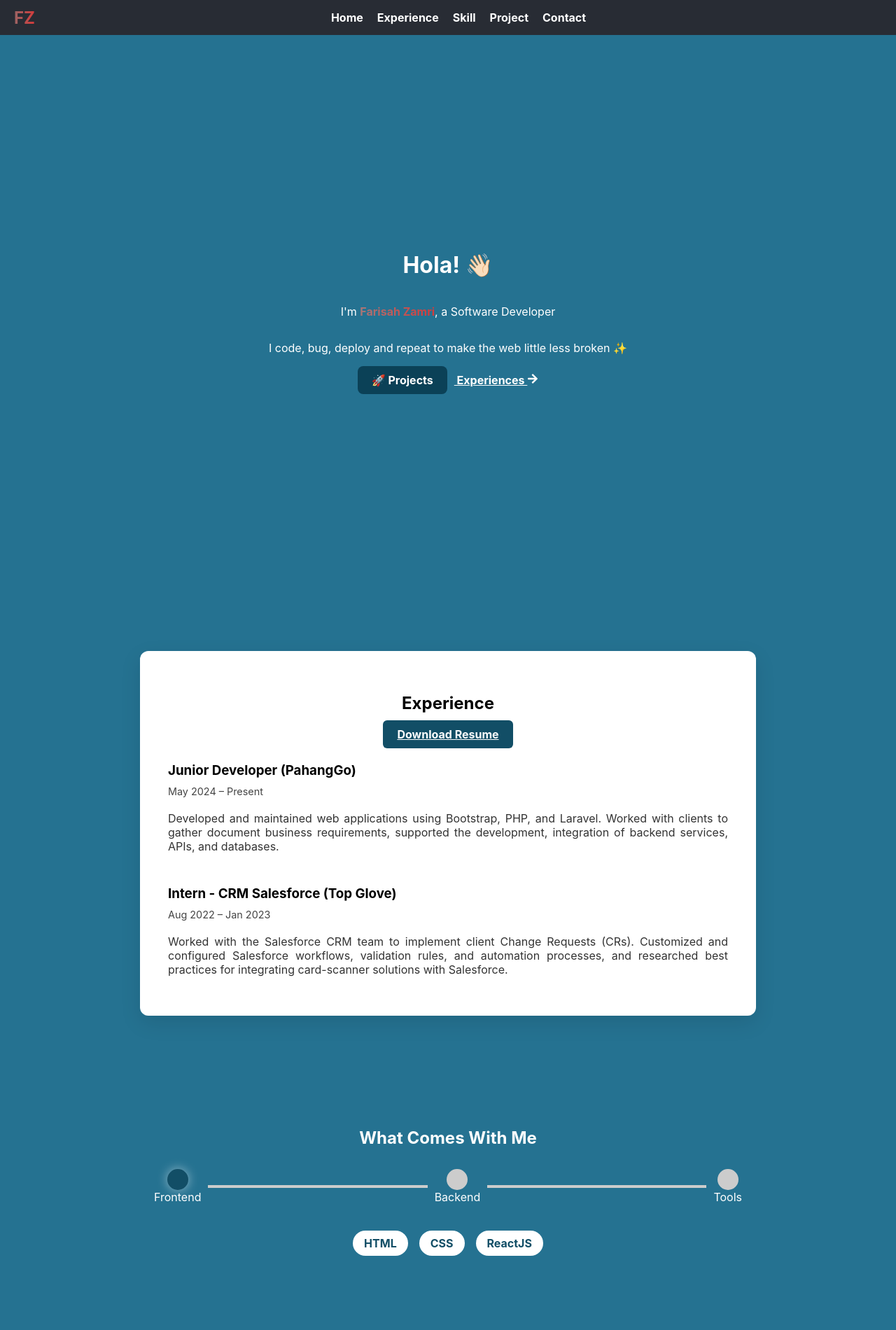
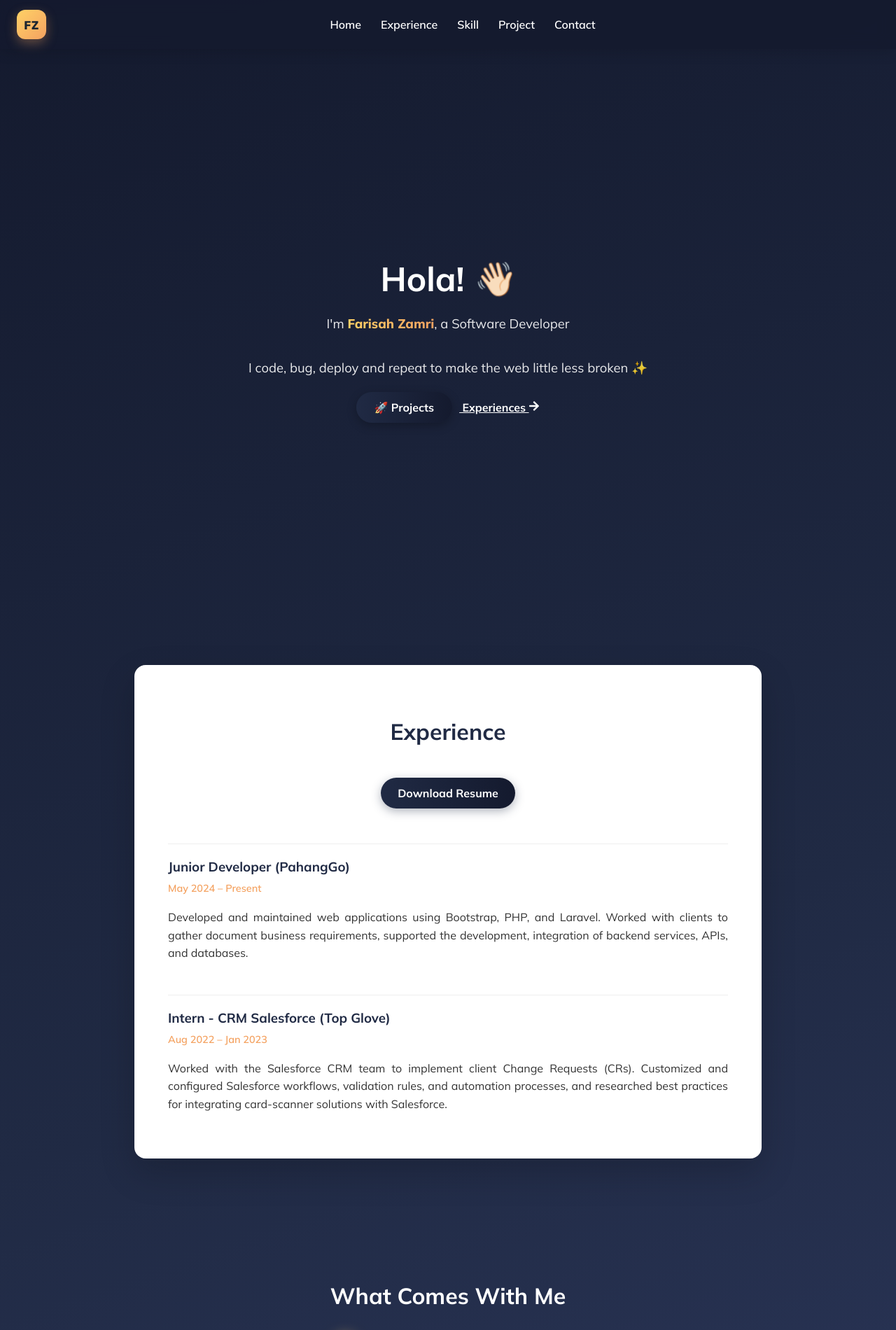
Before and after one commit to MzHaIla/Portfolio, a React (Create React App) app: page / in a window 1280 px wide. Shown: the top 1900 px of the page at 70% size. Built offline with nearby package versions, Linux system fonts and the light colour scheme.

Commit message:
Update overall theme

```diff
--- a/public/index.html
+++ b/public/index.html
@@ -10,6 +10,12 @@
       content="Welcome to see my portfolio!"
     />
     <link rel="apple-touch-icon" href="%PUBLIC_URL%/logo192.png" />
+    <link rel="preconnect" href="https://fonts.googleapis.com" />
+    <link rel="preconnect" href="https://fonts.gstatic.com" crossorigin />
+    <link
+      href="https://fonts.googleapis.com/css2?family=Mulish:ital,wght@0,200..1000;1,200..1000&display=swap"
+      rel="stylesheet"
+    />
     <!--
       manifest.json provides metadata used when your web app is installed on a
       user's mobile device or desktop. See https://developers.google.com/web/fundamentals/web-app-manifest/
--- a/src/App.js
+++ b/src/App.js
@@ -3,10 +3,88 @@ import { FaArrowRight } from "react-icons/fa";
 import SkillsSection from "./Skills";
 import ProjectsSection from "./Project";
 import ContactsSection from "./Contact";
-import { useEffect } from "react";
+import { useEffect, useRef, useState } from "react";
 import './css/App.css';
 
 function App() {
+    const [isLogoBreaking, setIsLogoBreaking] = useState(false);
+    const [rocket, setRocket] = useState(null);
+    const [isProjectsLaunching, setIsProjectsLaunching] = useState(false);
+    const appRef = useRef(null);
+    const rocketIconRef = useRef(null);
+
+    const handleLogoClick = (e) => {
+        e.preventDefault();
+        setIsLogoBreaking(true);
+        window.scrollTo({ top: 0, behavior: "smooth" });
+        setTimeout(() => setIsLogoBreaking(false), 600);
+    };
+
+    const smoothScrollTo = (targetY, duration) => {
+        const startY = window.scrollY;
+        const diff = targetY - startY;
+        const startTime = performance.now();
+
+        const easeInOutCubic = (t) =>
+            t < 0.5 ? 4 * t * t * t : 1 - Math.pow(-2 * t + 2, 3) / 2;
+
+        const step = (now) => {
+            const progress = Math.min((now - startTime) / duration, 1);
+            window.scrollTo(0, startY + diff * easeInOutCubic(progress));
+            if (progress < 1) requestAnimationFrame(step);
+        };
+
+        requestAnimationFrame(step);
+    };
+
+    const handleNavClick = (id) => (e) => {
+        e.preventDefault();
+        const targetEl = document.getElementById(id);
+        if (!targetEl) return;
+
+        const headerOffset = 90;
+        const targetY = window.scrollY + targetEl.getBoundingClientRect().top - headerOffset;
+        smoothScrollTo(targetY, 900);
+    };
+
+    const handleProjectsClick = () => {
+        const FLIGHT_DURATION = 1600;
+        const appEl = appRef.current;
+        const iconEl = rocketIconRef.current;
+        const targetEl = document.getElementById("project");
+        if (!appEl || !iconEl || !targetEl) return;
+
+        const appRect = appEl.getBoundingClientRect();
+        const iconRect = iconEl.getBoundingClientRect();
+        const targetRect = targetEl.getBoundingClientRect();
+
+        const start = {
+            top: iconRect.top - appRect.top,
+            left: iconRect.left - appRect.left,
+        };
+        const end = {
+            top: targetRect.top - appRect.top + 30,
+            left: targetRect.left - appRect.left + targetRect.width / 2 - 14,
+        };
+
+        setIsProjectsLaunching(true);
+        setRocket({ ...start, flying: false });
+
+        const headerOffset = 90;
+        smoothScrollTo(window.scrollY + targetRect.top - headerOffset, FLIGHT_DURATION);
+
+        requestAnimationFrame(() => {
+            requestAnimationFrame(() => {
+                setRocket({ ...end, flying: true });
+            });
+        });
+
+        setTimeout(() => {
+            setRocket(null);
+            setIsProjectsLaunching(false);
+        }, FLIGHT_DURATION + 150);
+    };
+
     useEffect(() => {
         const observer = new IntersectionObserver(
         (entries) => {
@@ -26,24 +104,47 @@ function App() {
     }, []);
 
     return (
-        <div className="App">
-            <header className="headbar">
-                <a href="#home">FZ</a>
+        <div className="App" ref={appRef}>
+            {rocket && (
+                <span
+                    className={`flying-rocket ${rocket.flying ? "flying" : ""}`}
+                    style={{ top: rocket.top, left: rocket.left }}
+                >
+                    🚀
+                </span>
+            )}
+
+            <header className="headbar" id="home">
+                <a
+                    href="#home"
+                    className={`logo-badge ${isLogoBreaking ? "breaking" : ""}`}
+                    onClick={handleLogoClick}
+                >
+                    <span className="logo-half logo-half-left">F</span>
+                    <span className="logo-half logo-half-right">Z</span>
+                </a>
                 <nav className="headbar-nav">
-                    <a href="#home">Home</a>
-                    <a href="#experience">Experience</a>
-                    <a href="#skill">Skill</a>
-                    <a href="#project">Project</a>
-                    <a href="#contact">Contact</a>
+                    <a href="#home" onClick={handleLogoClick}>Home</a>
+                    <a href="#experience" onClick={handleNavClick("experience")}>Experience</a>
+                    <a href="#skill" onClick={handleNavClick("skill")}>Skill</a>
+                    <a href="#project" onClick={handleNavClick("project")}>Project</a>
+                    <a href="#contact" onClick={handleNavClick("contact")}>Contact</a>
                 </nav>
             </header>
 
             <main className="App-content">
-                <h1 className="fade-up">Hola! 👋🏻</h1>
+                <h1 className="fade-up">Hola! <span className="wave-hand">👋🏻</span></h1>
                 <p className="fade-up">I'm <span className="gradient-name">Farisah Zamri</span>, a Software Developer</p>
                 <p className="fade-up">I code, bug, deploy and repeat to make the web little less broken ✨</p>
                 <div className="fade-up">
-                    <a className="button" href="#project" style={{ marginRight: '10px' }}>🚀 Projects</a>
+                    <button
+                        type="button"
+                        className={`button ${isProjectsLaunching ? "launching" : ""}`}
+                        style={{ marginRight: '10px' }}
+                        onClick={handleProjectsClick}
+                    >
+                        <span className="rocket-icon" ref={rocketIconRef}>🚀</span> Projects
+                    </button>
                     <a href="#experience"><b> Experiences </b><FaArrowRight /></a>
                 </div>
                 {/* <div className="bottom-gradient"></div> */}
--- a/src/css/App.css
+++ b/src/css/App.css
@@ -1,38 +1,110 @@
 .App {
   text-align: center;
-  background-color: #257291;
+  background: linear-gradient(160deg, #141a2e 0%, #202a44 45%, #34406b 100%);
   display: flex;
   flex-direction: column;
   position: relative;
+  font-family: 'Mulish', sans-serif;
 }
 
 html, body {
-  overflow-x: hidden;
+  overflow-x: clip;
   width: 100%;
 }
 
 /* Headbar section */
 
 .headbar {
+  position: -webkit-sticky;
   position: sticky;
   top: 0;
   z-index: 1000;
-  background-color: #282c34;
-  padding: 10px 20px;
+  background-color: rgba(20, 26, 46, 0.85);
+  backdrop-filter: blur(10px);
+  -webkit-backdrop-filter: blur(10px);
+  padding: 14px 24px;
   display: flex;
   align-items: center;
   justify-content: space-between;
+  box-shadow: 0 2px 20px rgba(0, 0, 0, 0.15);
 }
 
-.headbar > a {
-  font-weight: bold;
-  font-size: 1.5rem;
+.logo-badge {
+  display: inline-flex;
+  align-items: center;
+  justify-content: center;
+  width: 42px;
+  height: 42px;
+  border-radius: 12px;
+  background: linear-gradient(135deg, #ffd166, #f4a261);
+  color: #1c2530;
+  font-weight: 900;
+  font-size: 1.05rem;
+  letter-spacing: 0.5px;
   text-decoration: none;
+  box-shadow: 0 6px 16px rgba(244, 162, 97, 0.35);
+  transition: transform 0.25s ease, box-shadow 0.25s ease;
+}
 
-  background: linear-gradient(90deg, #9b6565, #d53a3a);
-  -webkit-background-clip: text;
-  -webkit-text-fill-color: transparent;
-  background-clip: text;
+.logo-badge:hover {
+  transform: translateY(-2px) rotate(-4deg);
+  box-shadow: 0 10px 22px rgba(244, 162, 97, 0.45);
+}
+
+.logo-half {
+  display: inline-block;
+}
+
+.logo-badge.breaking {
+  animation: badgeFlash 0.6s ease;
+}
+
+.logo-badge.breaking .logo-half-left {
+  animation: breakLeft 0.6s ease forwards;
+}
+
+.logo-badge.breaking .logo-half-right {
+  animation: breakRight 0.6s ease forwards;
+}
+
+@keyframes badgeFlash {
+  0% {
+    box-shadow: 0 6px 16px rgba(244, 162, 97, 0.35);
+  }
+  25% {
+    box-shadow: 0 0 32px rgba(255, 209, 102, 0.95);
+  }
+  100% {
+    box-shadow: 0 6px 16px rgba(244, 162, 97, 0.35);
+  }
+}
+
+@keyframes breakLeft {
+  0% {
+    transform: translate(0, 0) rotate(0deg);
+    opacity: 1;
+  }
+  20% {
+    transform: translate(-2px, 1px) rotate(-8deg);
+  }
+  100% {
+    transform: translate(-24px, 22px) rotate(-40deg);
+    opacity: 0;
+  }
+}
+
+@keyframes breakRight {
+  0% {
+    transform: translate(0, 0) rotate(0deg);
+    opacity: 1;
+  }
+  20% {
+    transform: translate(2px, -1px) rotate(8deg);
+  }
+  100% {
+    transform: translate(24px, -22px) rotate(40deg);
+    opacity: 0;
+  }
 }
 
 .headbar-nav {
@@ -47,18 +119,35 @@ html, body {
 
 .headbar-nav a {
   color: white;
-  margin: 5px 10px;
+  margin: 5px 14px;
   text-decoration: none;
-  font-weight: bold;
+  font-weight: 600;
   white-space: nowrap;
+  position: relative;
+  transition: color 0.2s ease;
 }
 
 .headbar-logo {
   height: 40px;
 }
 
+.headbar-nav a::after {
+  content: '';
+  position: absolute;
+  left: 0;
+  bottom: -4px;
+  width: 0;
+  height: 2px;
+  background: #f4a261;
+  transition: width 0.25s ease;
+}
+
 .headbar-nav a:hover {
-  text-decoration: underline;
+  color: #ffd166;
+}
+
+.headbar-nav a:hover::after {
+  width: 100%;
 }
 
 @media (max-width: 600px) {
@@ -75,6 +164,44 @@ html, body {
   display: flex;
   flex-direction: column;
   justify-content: center;
+  gap: 4px;
+}
+
+.App-content h1 {
+  font-size: 3rem;
+  margin-bottom: 0;
+}
+
+.wave-hand {
+  display: inline-block;
+  transform-origin: 70% 70%;
+  animation: wave 2.4s ease-in-out infinite;
+}
+
+@keyframes wave {
+  0%, 60%, 100% {
+    transform: rotate(0deg);
+  }
+  10% {
+    transform: rotate(16deg);
+  }
+  20% {
+    transform: rotate(-10deg);
+  }
+  30% {
+    transform: rotate(16deg);
+  }
+  40% {
+    transform: rotate(-6deg);
+  }
+  50% {
+    transform: rotate(10deg);
+  }
+}
+
+.App-content p {
+  font-size: 1.15rem;
+  color: rgba(255, 255, 255, 0.9);
 }
 
 p, h1, a {
@@ -83,24 +210,52 @@ p, h1, a {
 
 .button {
   display: inline-block;
-  padding: 10px 20px;
-  background: #0B4157;
+  padding: 12px 26px;
+  background: linear-gradient(90deg, #202a44, #141a2e);
   color: white;
-  font-weight: bold;
-  border-radius: 8px;
+  font-weight: 700;
+  border-radius: 30px;
   text-decoration: none;
+  box-shadow: 0 4px 14px rgba(0, 0, 0, 0.25);
   transition: transform 0.2s ease, box-shadow 0.2s ease;
+  border: none;
+  cursor: pointer;
+  font-family: inherit;
+  font-size: 1rem;
 }
 
 .button:hover {
-  transform: translateY(-2px);
-  box-shadow: 0 4px 12px rgba(0,0,0,0.2);
+  transform: translateY(-3px);
+  box-shadow: 0 8px 20px rgba(0, 0, 0, 0.3);
+}
+
+.rocket-icon {
+  display: inline-block;
+  transition: opacity 0.15s ease;
+}
+
+.button.launching .rocket-icon {
+  opacity: 0;
+}
+
+.flying-rocket {
+  position: absolute;
+  font-size: 1.4rem;
+  z-index: 2000;
+  pointer-events: none;
+  transform: rotate(0deg) scale(1);
+  transition: top 1.6s cubic-bezier(0.3, 0.6, 0.4, 1),
+    left 1.6s cubic-bezier(0.3, 0.6, 0.4, 1), transform 1.6s ease;
+}
+
+.flying-rocket.flying {
+  transform: rotate(100deg) scale(1.3);
 }
 
 .gradient-name {
-  font-weight: bold;
+  font-weight: 800;
 
-  background: linear-gradient(90deg, #a97777, #d53a3a);
+  background: linear-gradient(90deg, #ffd166, #f4a261);
   -webkit-background-clip: text;
   -webkit-text-fill-color: transparent;
   background-clip: text; /* fallback */
@@ -143,34 +298,43 @@ p, h1, a {
   padding: 80px 20px;
   display: flex;
   justify-content: center;
-  background-color: #257291; /* same bg as App */
 }
 
 /* White card container */
 .experience-card {
   background: white;
-  border-radius: 12px;
-  padding: 40px;
+  border-radius: 16px;
+  padding: 48px;
   max-width: 800px;
   width: 100%;
-  box-shadow: 0 10px 30px rgba(0,0,0,0.1);
+  box-shadow: 0 20px 50px rgba(0, 0, 0, 0.18);
   text-align: center;
+}
+
+.experience-card h2 {
+  font-size: 2rem;
+  color: #202a44;
 }
 
 /* Resume Button */
 .resume-btn {
+  display: inline-block;
   margin: 20px 0;
-  padding: 10px 20px;
+  padding: 12px 24px;
   border: none;
-  background: #124e66;
+  background: linear-gradient(90deg, #202a44, #141a2e);
   color: white;
-  border-radius: 6px;
+  border-radius: 30px;
   cursor: pointer;
-  font-weight: bold;
+  font-weight: 700;
+  text-decoration: none;
+  box-shadow: 0 4px 14px rgba(32, 42, 68, 0.35);
+  transition: transform 0.2s ease, box-shadow 0.2s ease;
 }
 
 .resume-btn:hover {
-  background: #0d3b4f;
+  transform: translateY(-3px);
+  box-shadow: 0 8px 20px rgba(32, 42, 68, 0.4);
 }
 
 /* Experience Items */
@@ -180,32 +344,36 @@ p, h1, a {
   display: flex;
   flex-direction: column;
   gap: 10px;
+  padding-top: 20px;
+  border-top: 1px solid #eee;
 }
 
 .experience-item h3 {
   margin: 0;
-  font-weight: bold;
+  font-weight: 700;
+  color: #202a44;
 }
 
 .experience-item span {
   float: right;
   font-size: 0.9rem;
-  color: #444;
+  color: #f4a261;
+  font-weight: 600;
 }
 
 .experience-item p {
   margin-top: 10px;
   color: #333;
   text-align: justify;
+  line-height: 1.6;
 }
 
 /* Footer */
 .footer {
-  background-color: #124e66;
+  background-color: #141a2e;
   color: white;
-  padding: 20px;
+  padding: 30px 20px;
   text-align: center;
-  margin-top: 40px;
 }
 
 .footer-content {
@@ -223,7 +391,7 @@ p, h1, a {
 }
 
 .footer-links a:hover {
-  color: white;
+  color: #ffd166;
 }
 
 .projects-container {
--- a/src/css/Skills.css
+++ b/src/css/Skills.css
@@ -1,23 +1,27 @@
 .skills-section {
-  padding: 60px 20px;
+  padding: 70px 20px;
   text-align: center;
-  background-color: #257291;
   color: white;
   margin-inline: 200px;
+}
+
+.skills-section h2 {
+  font-size: 2rem;
+  margin-bottom: 10px;
 }
 
 .skills-timeline {
   display: flex;
   align-items: center;
   justify-content: center;
-  margin: 30px 0;
+  margin: 40px 0 20px;
 }
 
 .circle {
-  width: 30px;
-  height: 30px;
+  width: 26px;
+  height: 26px;
   border-radius: 50%;
-  background: #ccc;
+  background: rgba(255, 255, 255, 0.4);
   color: black;
   display: flex;
   align-items: center;
@@ -28,9 +32,9 @@
 }
 
 .circle.active {
-  background: #124e66;
-  color: white;
-  box-shadow: 0 0 15px rgba(255,255,255,0.5);
+  background: #ffd166;
+  box-shadow: 0 0 18px rgba(255, 209, 102, 0.7);
+  transform: scale(1.15);
 }
 
 .circle-wrapper {
@@ -40,23 +44,48 @@
   cursor: pointer;
 }
 
+.circle-label {
+  margin-top: 8px;
+  font-size: 0.9rem;
+  font-weight: 600;
+  opacity: 0.85;
+  transition: opacity 0.2s ease;
+}
+
+.circle-wrapper:hover .circle-label {
+  opacity: 1;
+}
+
 .line {
   flex: 1;
-  height: 4px;
-  background: #ccc;
+  max-width: 80px;
+  height: 3px;
+  background: rgba(255, 255, 255, 0.3);
   margin: 0 10px;
+  align-self: flex-start;
+  margin-top: 13px;
 }
 
 .skills-list {
-  margin-top: 20px;
+  margin-top: 30px;
+  display: flex;
+  flex-wrap: wrap;
+  justify-content: center;
+  gap: 12px;
 }
 
 .skill-tag {
   display: inline-block;
-  margin: 8px;
-  padding: 8px 16px;
-  border-radius: 20px;
+  padding: 10px 20px;
+  border-radius: 30px;
   background: white;
-  color: #124e66;
-  font-weight: bold;
+  color: #202a44;
+  font-weight: 700;
+  box-shadow: 0 6px 16px rgba(0, 0, 0, 0.15);
+  transition: transform 0.2s ease, box-shadow 0.2s ease;
 }
+
+.skill-tag:hover {
+  transform: translateY(-3px);
+  box-shadow: 0 10px 20px rgba(0, 0, 0, 0.2);
+}
--- a/src/index.css
+++ b/src/index.css
@@ -1,7 +1,7 @@
 body {
   margin: 0;
-  font-family: -apple-system, BlinkMacSystemFont, 'Segoe UI', 'Roboto', 'Oxygen',
-    'Ubuntu', 'Cantarell', 'Fira Sans', 'Droid Sans', 'Helvetica Neue',
+  font-family: 'Mulish', -apple-system, BlinkMacSystemFont, 'Segoe UI', 'Roboto',
+    'Oxygen', 'Ubuntu', 'Cantarell', 'Fira Sans', 'Droid Sans', 'Helvetica Neue',
     sans-serif;
   -webkit-font-smoothing: antialiased;
   -moz-osx-font-smoothing: grayscale;
```
Also changed, not shown: src/css/Project.css (+20 -9 lines).
